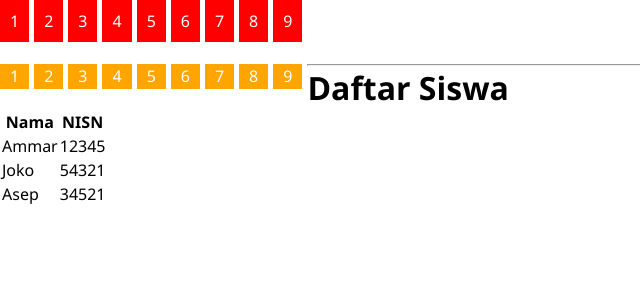
After one commit to ammaribrahim-rpl/belajar-php-web, a PHP site: page /latihan.php in a window 1280 px wide. The commit adds this page. Shown: the top 300 px of the page, without its empty margins (0-640 px from the left). Run offline with PHP 8.4, Linux system fonts and the light colour scheme.

Commit message:
kamis 10 october

```diff
--- /dev/null
+++ b/latihan.php
@@ -0,0 +1,95 @@
+<?php
+$numbers = [1, 2, 3, 4, 5, 6, 7, 8, 9]; //array indexing
+$numbers2 = [
+    [1, 2, 3],
+    [4, 5, 6],
+    [7, 8, 9]
+];
+
+$students = [
+    ["nama" => "Ammar", "NISN" => "12345"],
+    ["nama" => "Joko", "NISN" => "54321"],
+    ["nama" => "Asep", "NISN" => "34521"],
+];
+
+?>
+
+<!DOCTYPE html>
+<html lang="en">
+
+<head>
+    <meta charset="UTF-8">
+    <meta name="viewport" content="width=device-width, initial-scale=1.0">
+    <title>Latihan</title>
+    <style>
+        * {
+            padding: 0;
+            margin: 0;
+            font-family: 'Segoe UI', Tahoma, Geneva, Verdana, sans-serif;
+        }
+
+        .square {
+            padding: 10px;
+            background-color: red;
+            float: left;
+            margin-right: 5px;
+            color: white;
+        }
+
+        .clear {
+            clear: both;
+        }
+
+        .kotak {
+            padding: 10px;
+            background-color: orange;
+            float: left;
+            color: white;
+            text-align: center;
+            line-height: 5px;
+            margin-right: 5px;
+            transition: 1s;
+        }
+
+        .kotak:hover {
+            transform: rotate(360deg);
+            border-radius: 50%;
+        }
+    </style>
+</head>
+
+<body>
+    <?php foreach ($numbers as $angka) : ?>
+        <div class="square"><?= $angka ?></div>
+    <?php endforeach ?>
+    <div class="clear"></div>
+
+    <br>
+    <?php foreach ($numbers2 as $angka) : ?>
+        <?php foreach ($angka as $item) : ?>
+            <div class="kotak"><?= $item ?></div>
+        <?php endforeach ?>
+    <?php endforeach ?>
+
+    <hr />
+    <h1>Daftar Siswa</h1>
+
+    <table>
+        <thead>
+            <tr>
+                <th>Nama</th>
+                <th>NISN</th>
+            </tr>
+        </thead>
+        <tbody>
+            <?php foreach ($students as $siswa) : ?>
+                <tr>
+                    <td><?= $siswa["nama"] ?></td>
+                    <td><?= $siswa["NISN"] ?></td>
+                </tr>
+            <?php endforeach; ?>
+        </tbody>
+    </table>
+</body>
+
+</html>
```
Also changed, not shown: belajar.php (+9 -7 lines).
